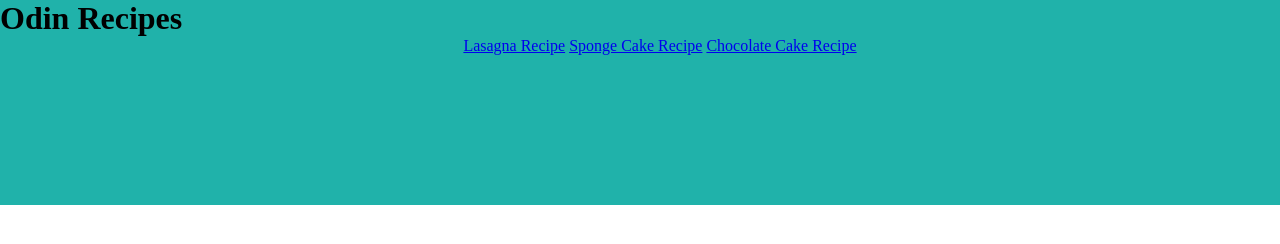
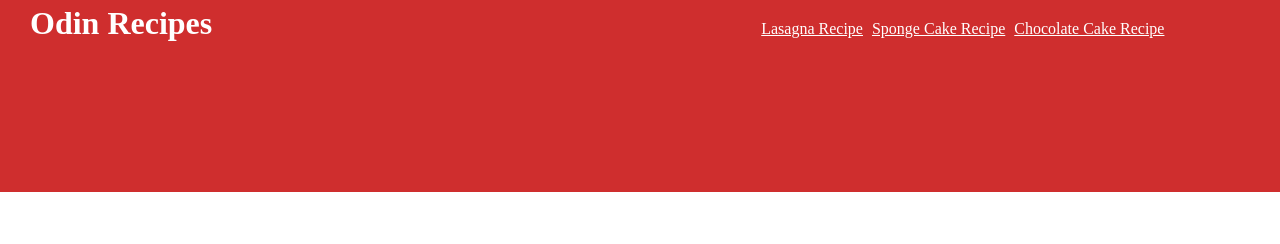
Before and after one commit to vent-dev/odin-recipes, a plain HTML site: page index.html in a window 1280 px wide. Drawn offline with Linux system fonts and the light colour scheme.

Commit message:
Design changes and positioning (Requires further thought, but will be for later)

```diff
--- a/index.html
+++ b/index.html
@@ -10,12 +10,14 @@
 <body>
 
     <div class="header">
-        <h1 class="home-title">Odin Recipes</h1>
-        <ul class="home-nav">
-            <li><a href="recipes/recipe.html">Lasagna Recipe</a></li>
-            <li><a href="recipes/recipe2.html">Sponge Cake Recipe</a></li>
-            <li><a href="recipes/recipe3.html">Chocolate Cake Recipe</a></li>
-        </ul>
+        <div class="header-content">
+            <h1 class="header-title">Odin Recipes</h1>
+            <ul>
+                <li><a href="recipes/recipe.html">Lasagna Recipe</a></li>
+                <li><a href="recipes/recipe2.html">Sponge Cake Recipe</a></li>
+                <li><a href="recipes/recipe3.html">Chocolate Cake Recipe</a></li>
+            </ul>
+        </div>
     </div>
 </body>
 </html>
--- a/stylesheet.css
+++ b/stylesheet.css
@@ -1,20 +1,26 @@
-.body, * {
+* {
     margin: 0;
 }
 
 .header {
+    padding-top: 5px;
     padding-bottom: 150px;
-    background-color: lightseagreen;
+    background-color: rgb(207,46,46);
 }
 
-.home-title {
+.header-content * {
     display: inline;
+    color: white;
 }
 
-.home-nav {
-    text-align: center;
+.header-title {
+    margin-left: 30px;
 }
 
-.home-nav li {
-    display: inline-block;
+.header-content ul {
+    margin-left: 500px;
 }
+
+.header-content li {
+    margin-left: 5px;
+}
```
